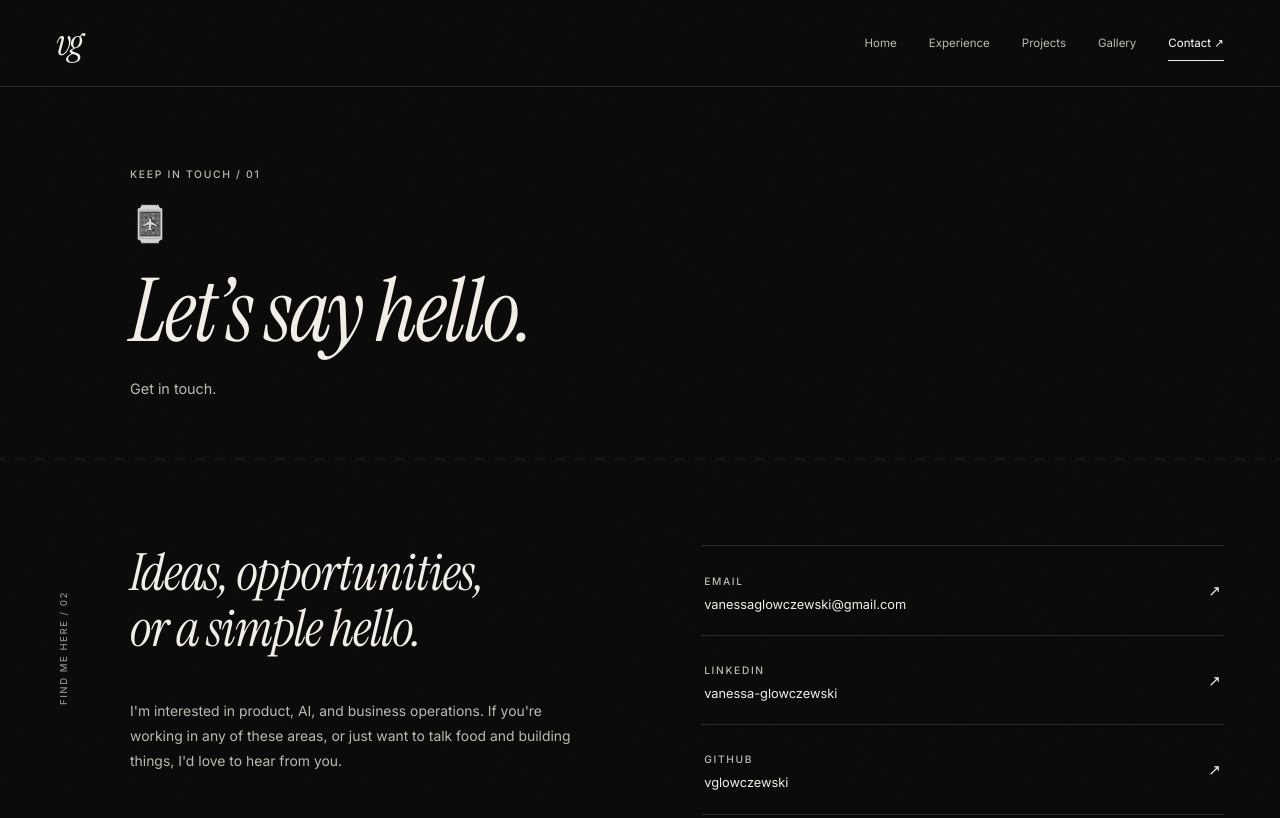
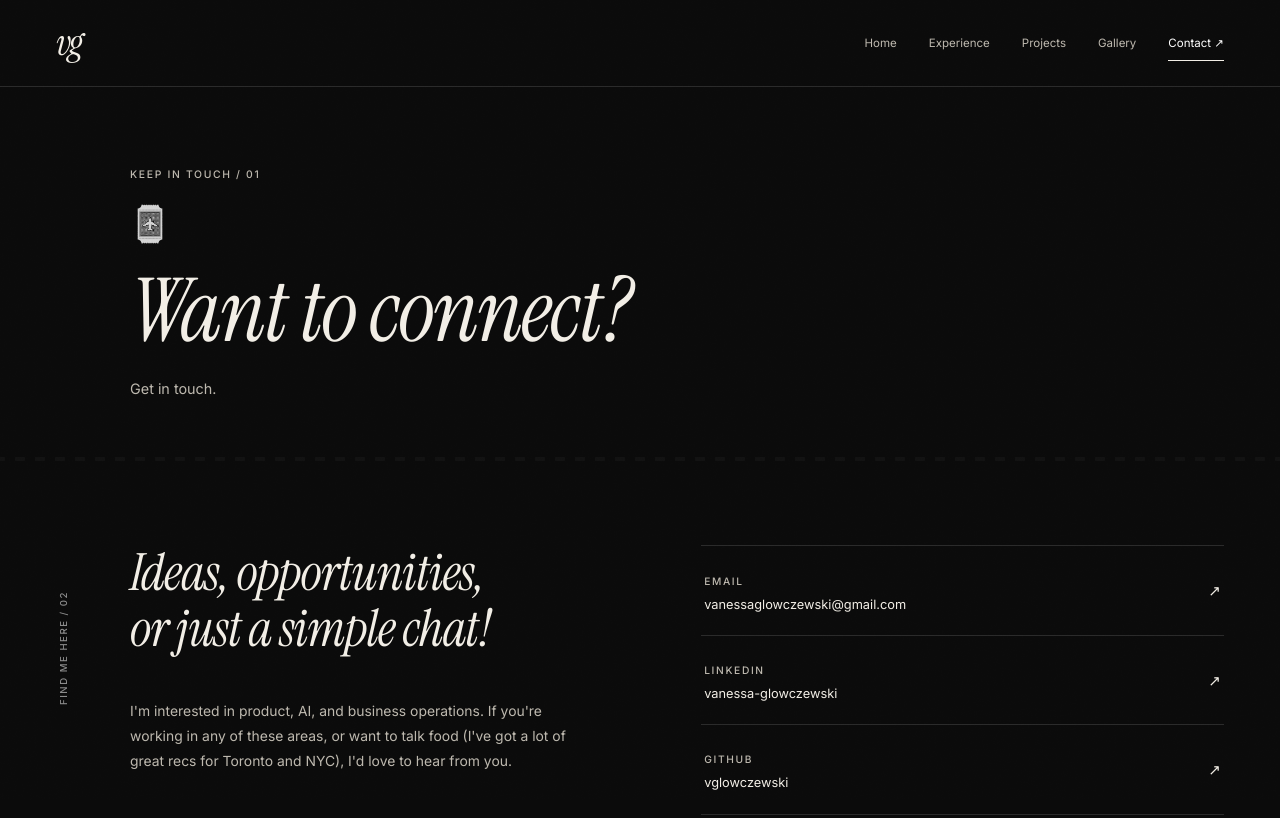
Before and after one commit to vglowczewski/vglowczewski.github.io, a plain HTML site: page contact.html in a window 1280 px wide. Shown: the top 818 px of the page. Drawn offline with Linux system fonts and the light colour scheme.

Commit message:
updated contact page text

```diff
--- a/contact.html
+++ b/contact.html
@@ -32,15 +32,15 @@
   <main id="main">
     <section class="page-intro" aria-labelledby="page-title"><div class="container">
       <span class="label label-on-color">Keep in touch / 01</span>
-      <h1 id="page-title"><img class="page-heading-icon" src="assets/images/objects/stamp.webp" width="40" height="40" alt="" aria-hidden="true">Let’s say hello.</h1>
+      <h1 id="page-title"><img class="page-heading-icon" src="assets/images/objects/stamp.webp" width="40" height="40" alt="" aria-hidden="true">Want to connect?</h1>
       <p>Get in touch.</p>
     </div></section>
     <section class="container section-shell" aria-labelledby="contact-title">
       <div class="section-rail"><span class="label">Find me here / 02</span></div>
       <div class="contact-layout">
         <div class="contact-copy">
-          <h2 id="contact-title">Ideas, opportunities,<br>or a simple hello.</h2>
-          <p>I'm interested in product, AI, and business operations. If you're working in any of these areas, or just want to talk food and building things, I'd love to hear from you.</p>
+          <h2 id="contact-title">Ideas, opportunities,<br>or just a simple chat!</h2>
+          <p>I'm interested in product, AI, and business operations. If you're working in any of these areas, or want to talk food (I've got a lot of great recs for Toronto and NYC), I'd love to hear from you.</p>
         </div>
         <div>
           <ul class="contact-list">
```
Also changed, not shown: gallery.html (+1 -1 lines).
